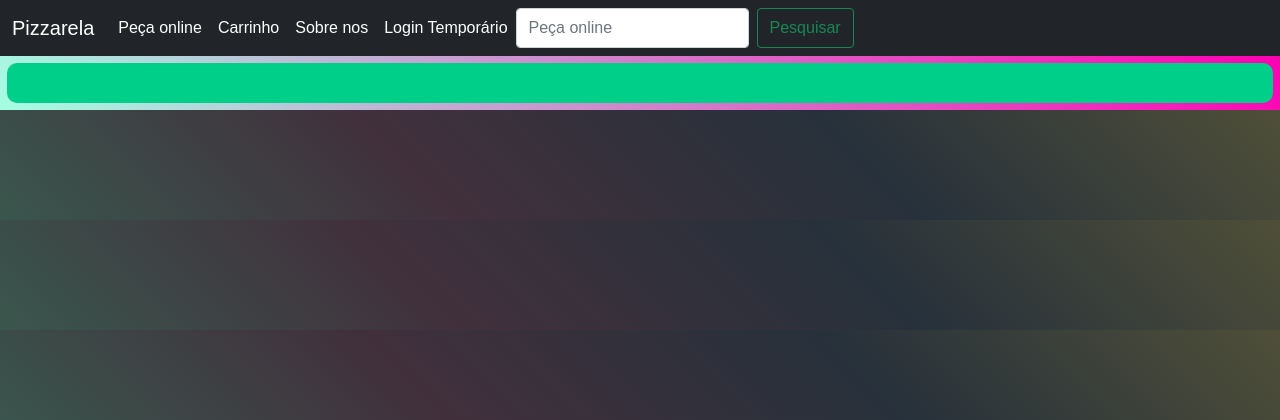
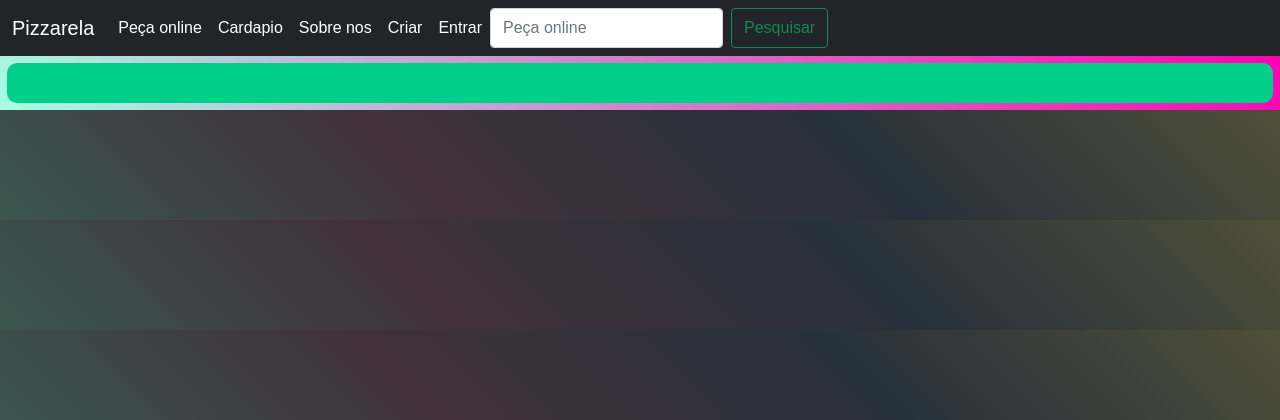
Before and after one commit to meawtec/pizzarela, a PHP site: page /pags/cardapio.php in a window 1280 px wide. Shown: the top 420 px of the page. Run offline with PHP 8.4, Linux system fonts and the light colour scheme.

Commit message:
esqueci o q eu fiz [

```diff
--- a/index.php
+++ b/index.php
@@ -43,7 +43,7 @@ if(mysqli_num_rows($verifica)>0){
 
           <a class="nav-link active" aria-current="page" href="pags/cardapio.php">Peça online</a>
         </li>
-        <a class="nav-link active" aria-current="page" href="pags/carrinho.php">Carrinho</a>
+        <a class="nav-link active" aria-current="page" href="pags/carrinho.php">Cardapio</a>
         </li>
         <a class="nav-link active" aria-current="page" href="pags/sobrenos.php">Sobre nos</a>
         </li>
--- a/pags/alterar.php
+++ b/pags/alterar.php
@@ -17,6 +17,7 @@ $Sresult = $conexao->query($select);
     <title>Document</title>
 </head>
 <body>
+    <a href="../index.php"> voltar </a>
 
             <div>
                 <table class="table">
--- a/pags/cardapio.php
+++ b/pags/cardapio.php
@@ -25,11 +25,13 @@
 
           <a class="nav-link active" aria-current="page" href="cardapio.php">Peça online</a>
         </li>
-        <a class="nav-link active" aria-current="page" href="carrinho.php">Carrinho</a>
+        <a class="nav-link active" aria-current="page" href="carrinho.php">Cardapio</a>
         </li>
         <a class="nav-link active" aria-current="page" href="sobrenos.php">Sobre nos</a>
         </li>
-        <a class="nav-link active" aria-current="page" href="criarPage.php">Login Temporário</a>
+        <a class="nav-link active" aria-current="page" href="criarPage.php">Criar</a>
+        </li>
+        <a class="nav-link active" aria-current="page" href="loginPage.php">Entrar</a>
         </li>
 
         <form class="d-flex">
--- a/pags/carrinho.php
+++ b/pags/carrinho.php
@@ -24,11 +24,13 @@
 
         <a class="nav-link active" aria-current="page" href="cardapio.php">Peça online</a>
         </li>
-        <a class="nav-link active" aria-current="page" href="carrinho.php">Carrinho</a>
+        <a class="nav-link active" aria-current="page" href="carrinho.php">Cardapio</a>
         </li>
         <a class="nav-link active" aria-current="page" href="sobrenos.php">Sobre nos</a>
         </li>
-        <a class="nav-link active" aria-current="page" href="criarPage.php">Login Temporário</a>
+        <a class="nav-link active" aria-current="page" href="criarPage.php">Criar</a>
+        </li>
+        <a class="nav-link active" aria-current="page" href="loginPage.php">Entrar</a>
         </li>
 
         <form class="d-flex">
--- a/pags/sobrenos.php
+++ b/pags/sobrenos.php
@@ -24,11 +24,13 @@
 
         <a class="nav-link active" aria-current="page" href="cardapio.php">Peça online</a>
         </li>
-        <a class="nav-link active" aria-current="page" href="carrinho.php">Carrinho</a>
+        <a class="nav-link active" aria-current="page" href="carrinho.php">Cardapio</a>
         </li>
         <a class="nav-link active" aria-current="page" href="sobrenos.php">Sobre nos</a>
         </li>
-        <a class="nav-link active" aria-current="page" href="criarPage.php">Login Temporário</a>
+        <a class="nav-link active" aria-current="page" href="criarPage.php">Criar</a>
+        </li>
+        <a class="nav-link active" aria-current="page" href="loginPage.php">Entrar</a>
         </li>
 
         <form class="d-flex">
```
